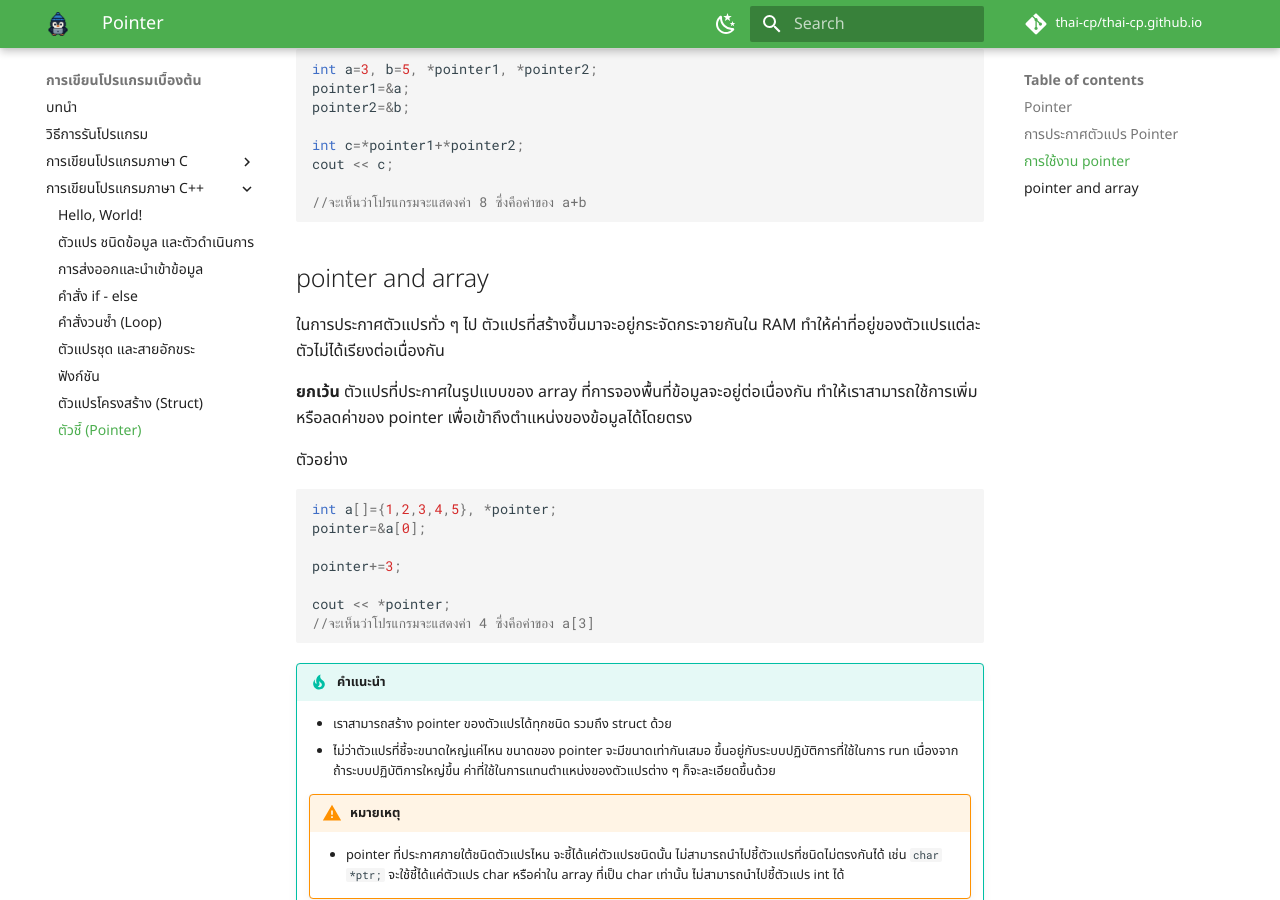
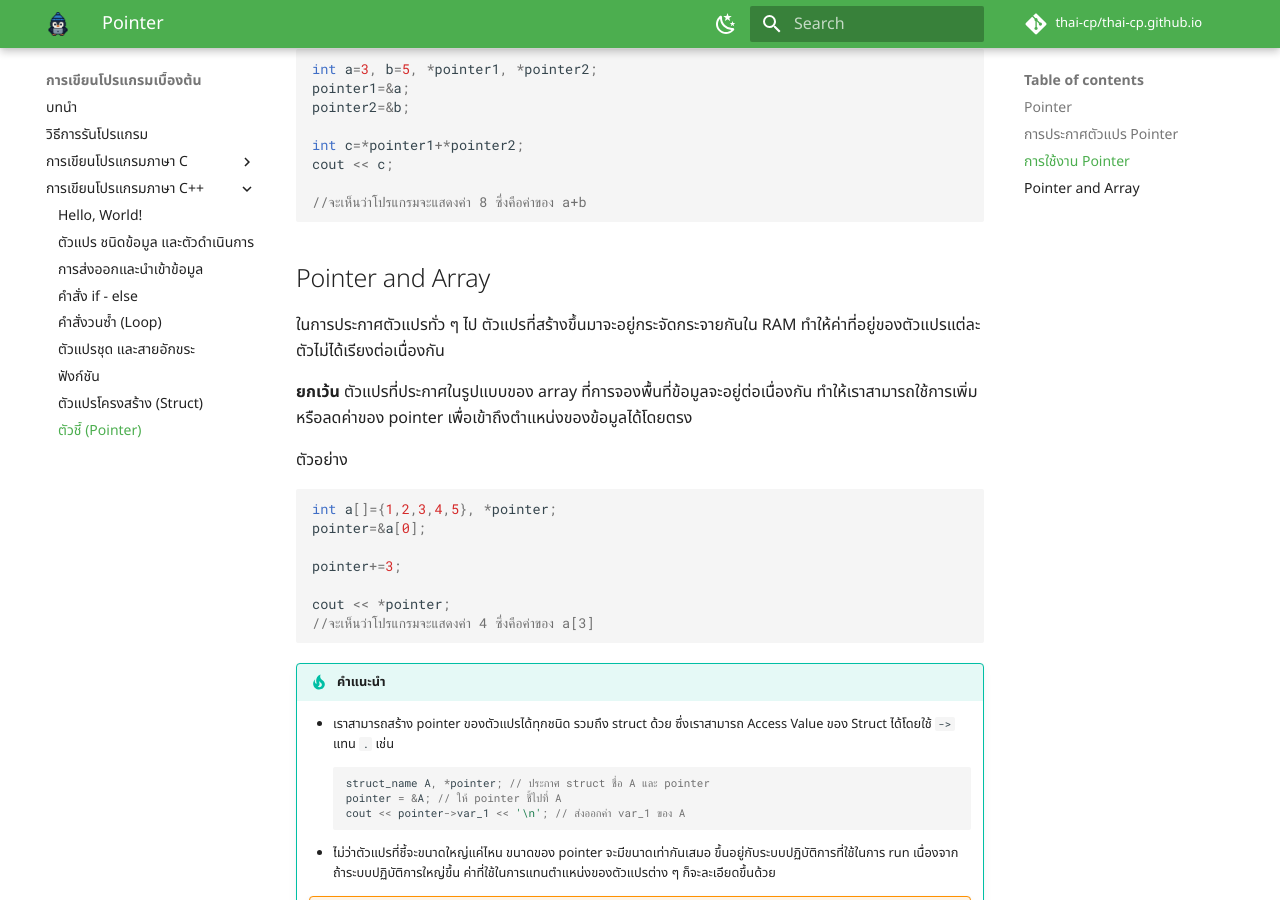
Before and after one commit to thai-cp/thai-cp.github.io, an MkDocs documentation site: the page built from docs/prog-basic/cpp/pointer.md, in a window 1280 px wide and 900 px high, scrolled down 1185 px. Built offline with MkDocs 1.6.1 and Material for MkDocs 9.7.7, drawn with Linux system fonts in a browser that asks for light colours; comment, search, counter and statistics services are not loaded; some of the changed text lies outside the part shown.

Commit message:
fix pointer

````diff
--- a/docs/prog-basic/cpp/pointer.md
+++ b/docs/prog-basic/cpp/pointer.md
@@ -20,7 +20,7 @@ int integer; //นี่คือการประกาศตัวแปร i
 int *pointer; //นี่คือการประกาศตัวแปร pointer
 ```
 
-## การใช้งาน pointer
+## การใช้งาน Pointer
 
 เราสามารถเข้าถึง pointer ได้สองรูปแบบ คือ **ค่าที่อยู่** ที่ถูกเก็บไว้ใน pointer และ ค่าที่เก็บไว้ในตัวแปรที่ถูกชี้
 
@@ -53,7 +53,7 @@ cout << c;
 //จะเห็นว่าโปรแกรมจะแสดงค่า 8 ซึ่งคือค่าของ a+b
 ```
 
-## pointer and array
+## Pointer and Array
 
 ในการประกาศตัวแปรทั่ว ๆ ไป ตัวแปรที่สร้างขึ้นมาจะอยู่กระจัดกระจายกันใน RAM ทำให้ค่าที่อยู่ของตัวแปรแต่ละตัวไม่ได้เรียงต่อเนื่องกัน
 
@@ -72,7 +72,12 @@ cout << *pointer;
 ```
 
 !!! tip "คำแนะนำ"
-    - เราสามารถสร้าง pointer ของตัวแปรได้ทุกชนิด รวมถึง struct ด้วย
+    - เราสามารถสร้าง pointer ของตัวแปรได้ทุกชนิด รวมถึง struct ด้วย ซึ่งเราสามารถ Access Value ของ Struct ได้โดยใช้ `->` แทน `.` เช่น
+    ```cpp
+    struct_name A, *pointer; // ประกาศ struct ชื่อ A และ pointer
+    pointer = &A; // ให้ pointer ชี้ไปที่ A
+    cout << pointer->var_1 << '\n'; // ส่งออกค่า var_1 ของ A
+    ```
     - ไม่ว่าตัวแปรที่ชี้จะขนาดใหญ่แค่ไหน ขนาดของ pointer จะมีขนาดเท่ากันเสมอ ขึ้นอยู่กับระบบปฏิบัติการที่ใช้ในการ run เนื่องจากถ้าระบบปฏิบัติการใหญ่ขึ้น ค่าที่ใช้ในการแทนตำแหน่งของตัวแปรต่าง ๆ ก็จะละเอียดขึ้นด้วย
 
     !!! warning "หมายเหตุ"
````
Also changed, not shown: docs/prog-basic/c/pointer.md (+8 -3 lines), docs/prog-basic/cpp/stl.md (deleted, +0 -6 lines), docs/roadmap/basic.md (+18 -19 lines).
